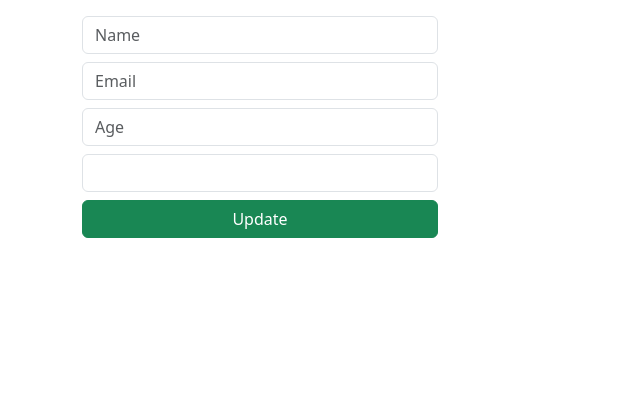
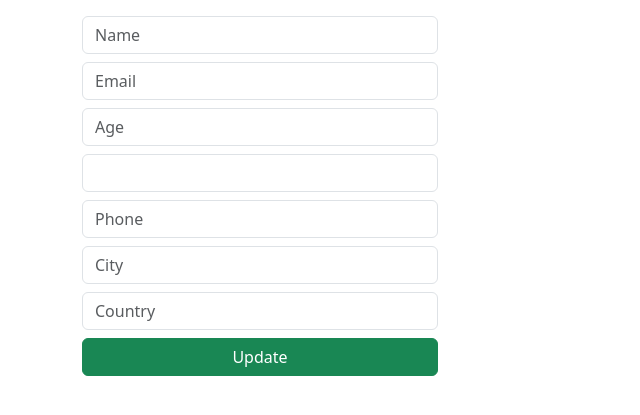
Before and after one commit to EzraGisore/django-dtb, a Django app: page /edit/ in a window 1280 px wide. Shown: the part 158-573 px from the top of the page, without its empty margins (0-640 px from the left). Run offline with Django 4.2, Linux system fonts and the light colour scheme.

Commit message:
more edits

```diff
--- a/ezradjango_dtbregistration/urls.py
+++ b/ezradjango_dtbregistration/urls.py
@@ -23,5 +23,6 @@
     path('login/', views.login_page, name='login'),
     path('signup/', views.signup_page, name='signup'),
     path('insert', views.insertdata, name='insert'),
-    path('delete/<id>', views.deletedata, name='deletedata')
+    path('delete/<id>', views.deletedata, name='deletedata'),
+    path('update/<id>', views.updatedata, name='updatedata')
 ]
--- a/ezradjango_dtbregistration/views.py
+++ b/ezradjango_dtbregistration/views.py
@@ -34,3 +34,27 @@
     d.delete()
     return redirect("/")
     return render(request, 'index.html')
+def updatedata(request, id):
+    if request.method == "POST":
+        name = request.POST.get('name')
+        email = request.POST.get('email')
+        age = request.POST.get('age')
+        gender = request.POST.get('gender')
+        phone = request.POST.get('phone')
+        country = request.POST.get('country')
+        city = request.POST.get('city')
+
+        update_info=Student.objects.get(id=id)
+        update_info.name = name
+        update_info.email = email
+        update_info.age = age
+        update_info.gender = gender
+        update_info.phone = phone
+        update_info.country = country
+        update_info.city = city
+
+        update_info.save()
+        return redirect("/")
+    d=Student.objects.get(id=id)
+    context = {"d": d}
+    return render(request, 'edit.html', context)
--- a/templates/edit.html
+++ b/templates/edit.html
@@ -44,6 +44,15 @@
                             <option value="female">Female</option>
                         </select>
                     </div>
+                    <div class="form-group">
+                        <input type="text" class="form-control  mt-2" placeholder="Phone" name="phone" value="{{d.phone}}" required>
+                    </div>
+                    <div class="form-group">
+                        <input type="text" class="form-control  mt-2" placeholder="City" name="city" value="{{d.city}}" required>
+                    </div>
+                    <div class="form-group">
+                        <input type="text" class="form-control  mt-2" placeholder="Country" name="country" value="{{d.country}}" required>
+                    </div>
 
                     <div class="d-grid gap-2">
 
--- a/templates/index.html
+++ b/templates/index.html
@@ -51,11 +51,11 @@
 
                     </div>
                     <div class="form-group">
-                        <input type="number" class="form-control  mt-2" placeholder="City" name="city" required>
+                        <input type="text" class="form-control  mt-2" placeholder="City" name="city" required>
 
                     </div>
                     <div class="form-group">
-                        <input type="number" class="form-control  mt-2" placeholder="Country" name="country" required>
+                        <input type="text" class="form-control  mt-2" placeholder="Country" name="country" required>
 
 
                     </div>
```
Also changed, not shown: db.sqlite3.
